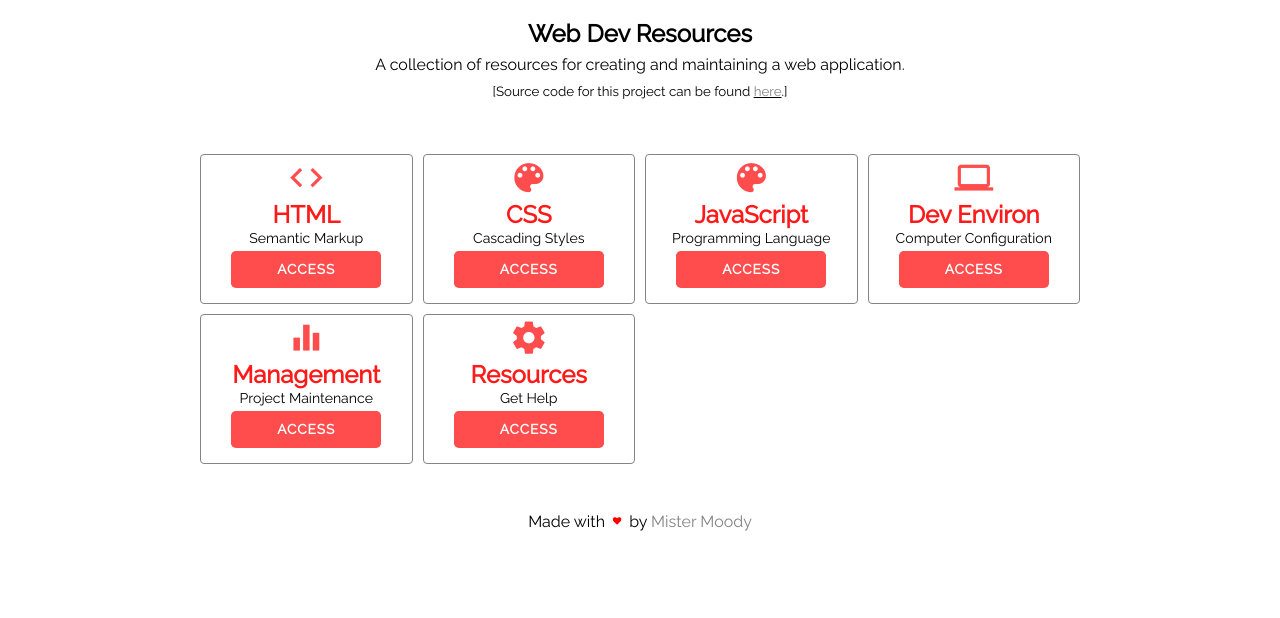
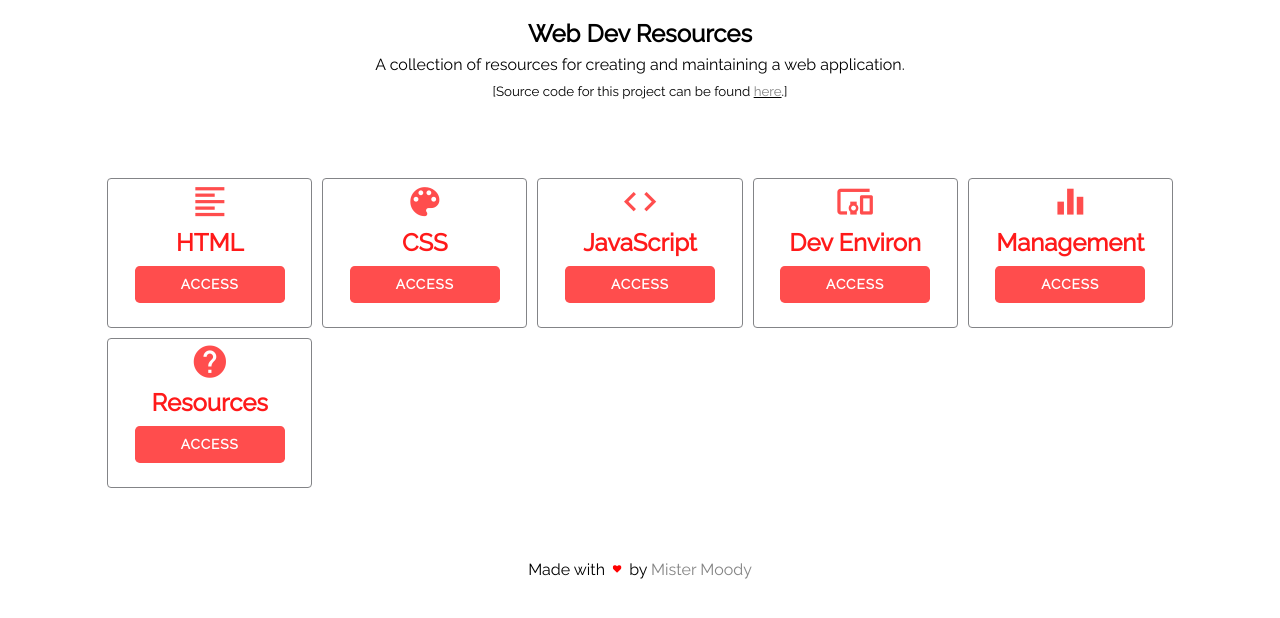
Before and after one commit to MisterMoody/mistermoody.github.io, a PHP site: page / in a window 1280 px wide. Shown: the top 618 px of the page. Run offline with PHP 8.4, Linux system fonts and the light colour scheme.

Commit message:
Modify Content/Layout

```diff
--- a/css/home.css
+++ b/css/home.css
@@ -35,11 +35,11 @@ footer {grid-area: footer;}
   grid-gap: 10px;
 }
 /*DESKTOP Media-Query*/
-@media screen and (min-width: 500px) {
+@media screen and (min-width: 600px) {
   .galleryGrid {
-    margin: 0 12em; /* 0 1em */
+    margin: 0 6.2em; /* 0 1em */
     grid-template-rows: auto 1fr auto;
-    grid-gap: 5vh;
+    grid-gap: 8vh;
   }
 	.main-content {
     grid-template-columns: repeat(auto-fit, minmax(200px, 1fr));
@@ -104,7 +104,7 @@ p {
 */
 .card h1, .card h2 {
   color: #ff1a1a;
-  margin: 0;
+  margin: 4px 0;
 }
 .card {
   margin: 0 auto;
--- a/index.html
+++ b/index.html
@@ -23,9 +23,8 @@
       <div class="main-content">
         <!-- HTML -->
         <div class="card">
-          <i class="material-icons">code</i>
+          <i class="material-icons">format_align_left</i>
           <h1>HTML</h1>
-          <p>Semantic Markup</p>
           <div>
             <a class="btn" href="usingHTML">Access</a>
           </div>
@@ -34,25 +33,22 @@
         <div class="card">
           <i class="material-icons">color_lens</i>
           <h1>CSS</h1>
-          <p>Cascading Styles</p>
           <div>
             <a class="btn" href="usingCSS">Access</a>
           </div>
         </div>
         <!-- JavaScript -->
         <div class="card">
-          <i class="material-icons">color_lens</i>
+          <i class="material-icons">code</i>
           <h1>JavaScript</h1>
-          <p>Programming Language</p>
           <div>
             <a class="btn" href="usingJS">Access</a>
           </div>
         </div>
         <!-- Dev Environ -->
         <div class="card">
-          <i class="material-icons">computer</i>
+          <i class="material-icons">devices_other</i>
           <h1>Dev Environ</h1>
-          <p>Computer Configuration</p>
           <div>
             <a class="btn" href="devenviron">Access</a>
           </div>
@@ -61,16 +57,14 @@
         <div class="card">
           <i class="material-icons">equalizer</i>
           <h1>Management</h1>
-          <p>Project Maintenance</p>
           <div>
             <a class="btn" href="management">Access</a>
           </div>
         </div>
         <!-- Resources -->
         <div class="card">
-          <i class="material-icons">settings</i>
+          <i class="material-icons">help</i>
           <h1>Resources</h1>
-          <p>Get Help</p>
           <div>
             <a class="btn" href="resources">Access</a>
           </div>
```
